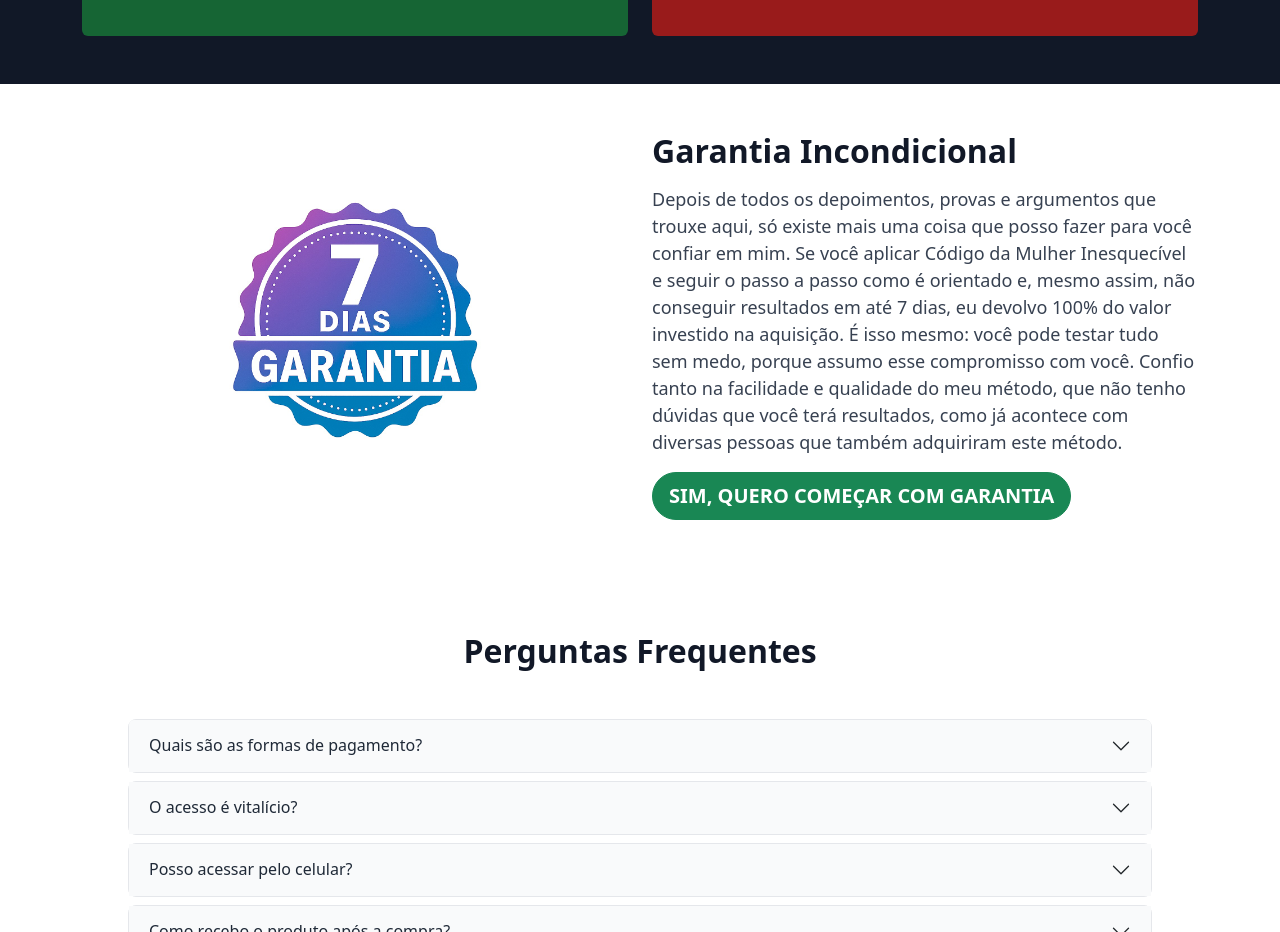
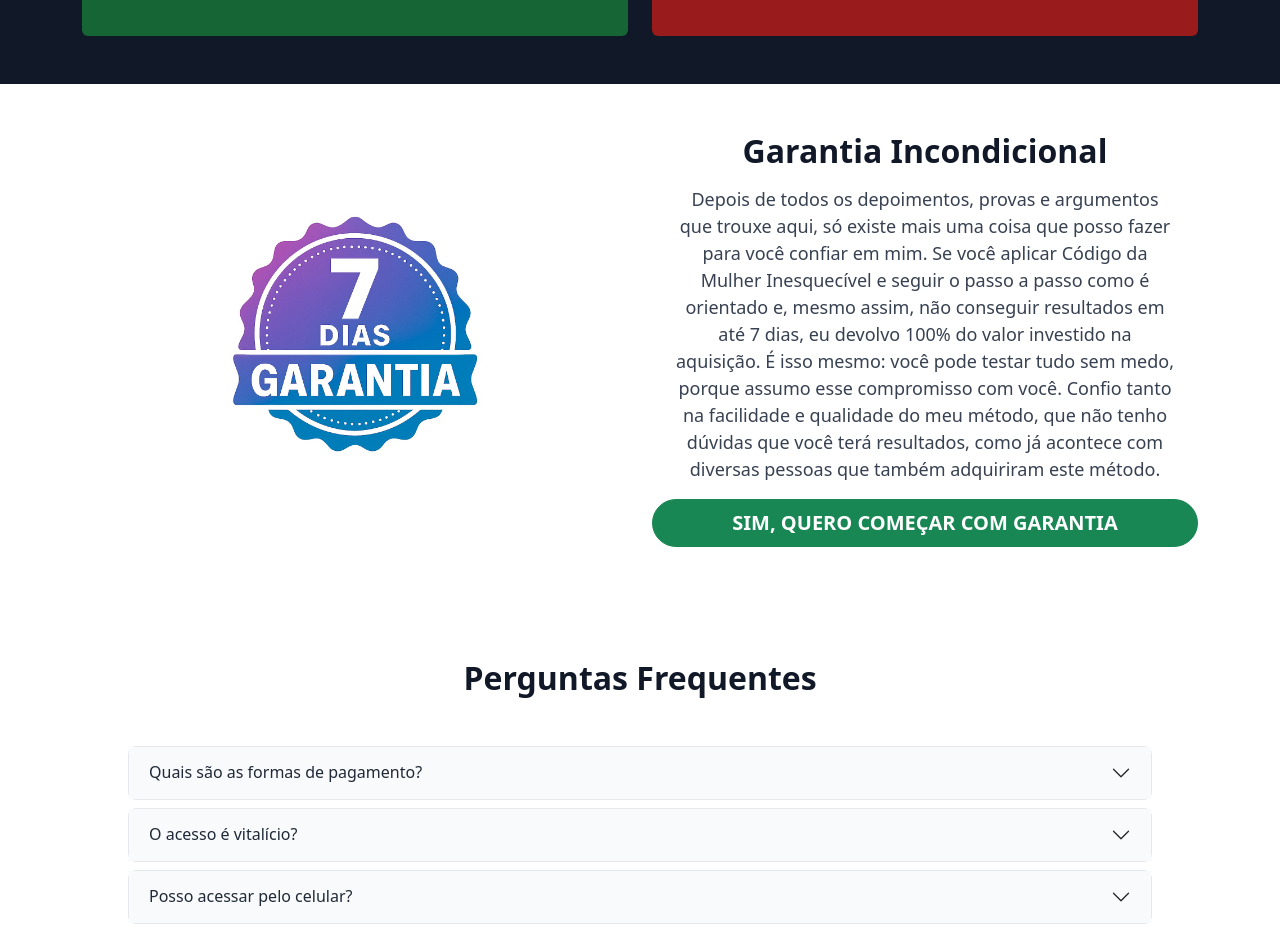
Before and after one commit to lobatoalain/Mulherinesquecivel, a plain HTML site: page index.html in a window 1280 px wide. Shown: the part 5420-6352 px from the top of the page. Drawn offline with nearby package versions, Linux system fonts and the light colour scheme.

Commit message:
Correções

```diff
--- a/index.html
+++ b/index.html
@@ -525,16 +525,16 @@
             <div id="problemaCarousel" class="carousel slide d-block d-md-none" data-bs-ride="carousel">
                 <div class="carousel-inner text-center">
                     <div class="carousel-item active">
-                        <img src="imagens/Imagem3.jpeg" class="d-block mx-auto img-fluid rounded" width="350" height="350"
-                            alt="Imagem 1">
+                        <img src="imagens/Imagem3.jpeg" class="d-block mx-auto img-fluid rounded" width="350"
+                            height="350" alt="Imagem 1">
                     </div>
                     <div class="carousel-item">
-                        <img src="imagens/Imagem4.jpeg" class="d-block mx-auto img-fluid rounded" width="350" height="350"
-                            alt="Imagem 2">
+                        <img src="imagens/Imagem4.jpeg" class="d-block mx-auto img-fluid rounded" width="350"
+                            height="350" alt="Imagem 2">
                     </div>
                     <div class="carousel-item">
-                        <img src="imagens/Imagem5.jpeg" class="d-block mx-auto img-fluid rounded" width="350" height="350"
-                            alt="Imagem 3">
+                        <img src="imagens/Imagem5.jpeg" class="d-block mx-auto img-fluid rounded" width="350"
+                            height="350" alt="Imagem 3">
                     </div>
                 </div>
 
@@ -620,9 +620,11 @@
                     </p>
                 </div>
 
-                <a href="https://pay.kiwify.com.br/lfVqaqT" target="_blank" class="cta-button text-decoration-none">
+                <a href="https://pay.kiwify.com.br/lfVqaqT" target="_blank"
+                    class="cta-button text-decoration-none w-100">
                     GARANTIR MEU ACESSO
                 </a>
+
 
             </div>
 
@@ -1010,9 +1012,9 @@
                     </div>
                 </div>
                 <!-- Texto -->
-                <div class="col-12 col-md-6">
-                    <h2 class="fw-bold mb-3" style="color: #111827;">Garantia Incondicional</h2>
-                    <p class="mb-3" style="color: #374151; font-size: 1.125rem; line-height: 1.5;">
+                <div class="col-12 col-md-6 d-grid">
+                    <h2 class="fw-bold mb-3" style="color: #111827;text-align: center;">Garantia Incondicional</h2>
+                    <p class="mb-3" style="color: #374151; font-size: 1.125rem; line-height: 1.5;text-align: center;padding: 0 1.5rem;">
                         Depois de todos os depoimentos, provas e argumentos que trouxe aqui, só existe mais uma coisa
                         que posso fazer para você confiar em mim.
                         Se você aplicar Código da Mulher Inesquecível e seguir o passo a passo como é orientado e, mesmo
```
